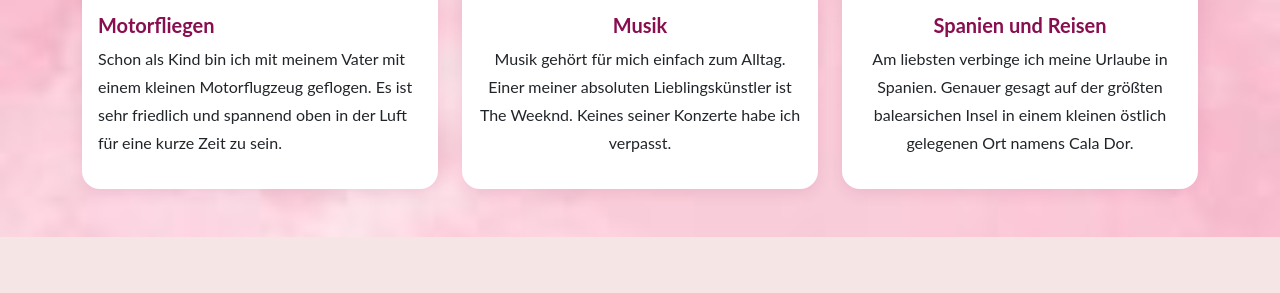
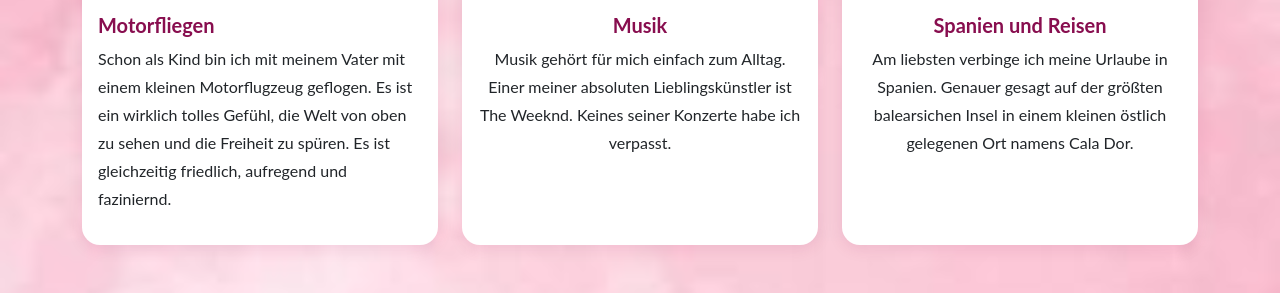
Before and after one commit to lenjabrb/lenjabrb.github.io, a plain HTML site: page angelina.html in a window 1280 px wide. Shown: the part 2559-2852 px from the top of the page. Before the commit the page ends 2796 px from the top, so only its background shows below. Drawn offline with nearby package versions, Linux system fonts and the light colour scheme.

Commit message:
angelina.html geändert

```diff
--- a/angelina.html
+++ b/angelina.html
@@ -100,7 +100,7 @@
 
                                         <h5> Motorfliegen</h5>
                                         <p>
-                                            Schon als Kind bin ich mit meinem Vater mit einem kleinen Motorflugzeug geflogen. Es ist sehr friedlich und spannend oben in der Luft für eine kurze Zeit zu sein.
+                                            Schon als Kind bin ich mit meinem Vater mit einem kleinen Motorflugzeug geflogen. Es ist ein wirklich tolles Gefühl, die Welt von oben zu sehen und die Freiheit zu spüren. Es ist gleichzeitig friedlich, aufregend und faziniernd.
                                         </p>
 
                                     </div>
```
